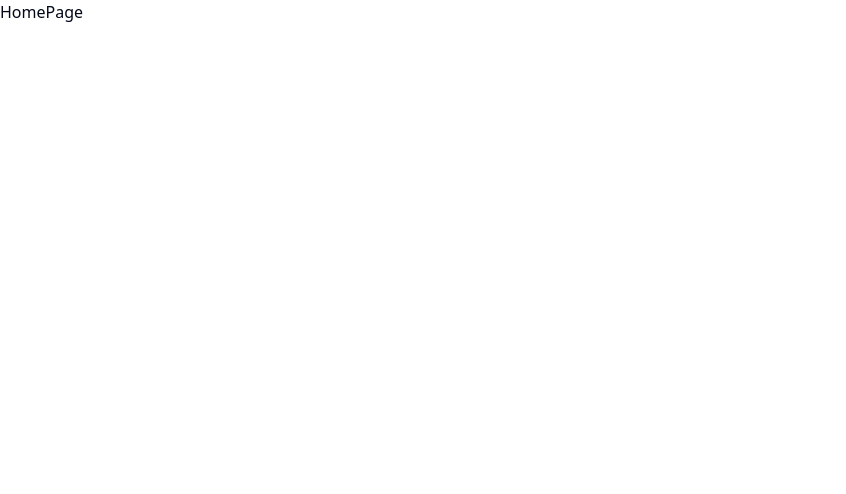
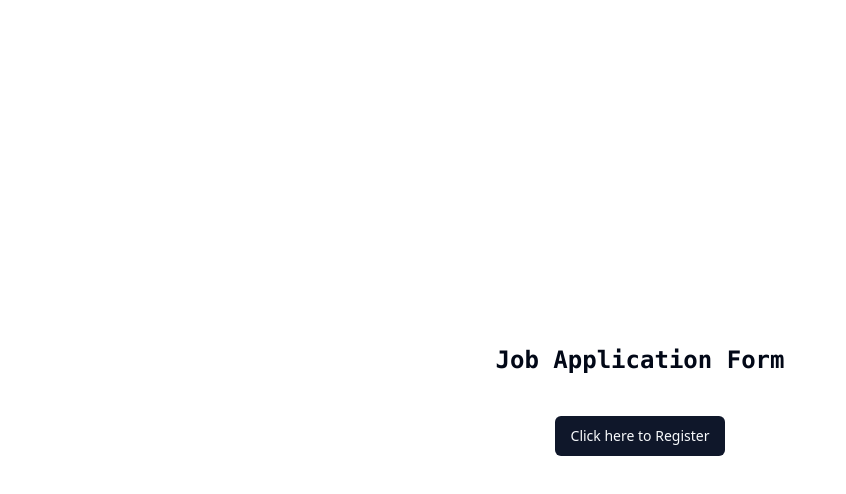
Before and after one commit to PranitPatil03/Job-Application-Form, a React (Vite) app: page / in a window 1280 px wide. Shown: the top 494 px of the page, without its empty margins (0-846 px from the left). Built offline with nearby package versions, Linux system fonts and the light colour scheme.

Commit message:
Home page added

```diff
--- a/src/page/HomePage.tsx
+++ b/src/page/HomePage.tsx
@@ -1,7 +1,21 @@
+import { Button } from "@/components/ui/button";
+import { useNavigate } from "react-router-dom";
+
 const HomePage = () => {
+  const navigate = useNavigate();
+
+  const handleClick = () => {
+    navigate("/form");
+  };
+
   return (
-    <div>HomePage</div>
-  )
-}
+    <div className="flex flex-col gap-10 items-center justify-center w-full max-w-3xl p-4 sm:p-6 md:p-8 lg:p-10 mx-auto h-screen">
+      <h2 className="font-mono text-2xl font-semibold">Job Application Form</h2>
+      <Button onClick={handleClick} variant="default">
+        Click here to Register
+      </Button>
+    </div>
+  );
+};
 
-export default HomePage
+export default HomePage;
```
